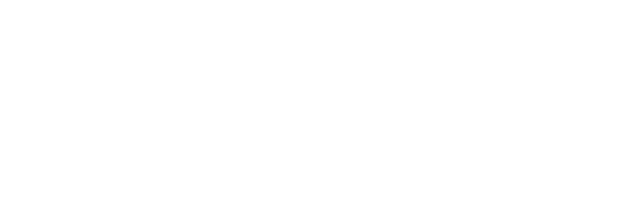
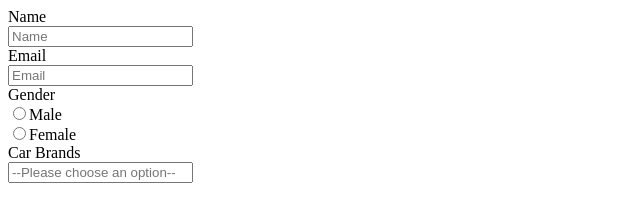
Before and after one commit to acciojob/signup-form-car-Souradeepneo, a website: page main.html in a window 1280 px wide. Shown: the whole page, without its empty margins (0-640 px from the left). Drawn offline with Linux system fonts and the light colour scheme.

Commit message:
created a submission

```diff
--- a/main.html
+++ b/main.html
@@ -8,6 +8,20 @@
 
 <body>
 	<!-- the entire body must be written by student -->
+	<form method="post">
+		<label for="name">Name</label><br>
+		<input type="text" id="name" name="name" placeholder="Name" required><br>
+		<label for="email">Email</label><br>
+		<input type="email" id="email" name="email" placeholder="Email" required><br>
+		<label for="gender">Gender</label><br>
+		<input type="radio" id="gender_m" name="gender" required>Male<br>
+		<input type="radio" id="gender_f" name="gender" required>Female<br>
+		<label for="cars">Car Brands</label><br>
+		<input type="select" id="cars" name="cars" placeholder="--Please choose an option--" required><br>
+
+
+
+	</form>
     <script type="text/javascript" src="./script.js">
 </script>
 
```
